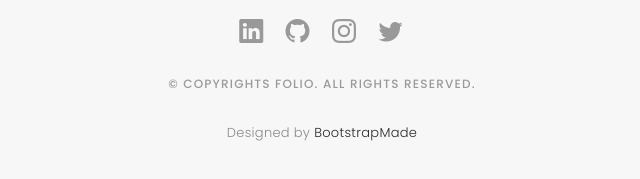
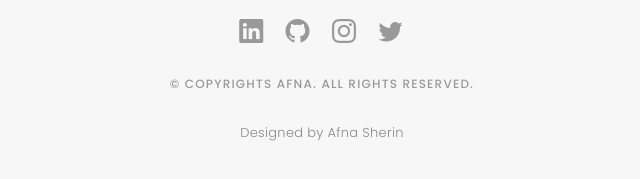
Before and after one commit to afna34/Personal-Website, a plain HTML site: page index.html in a window 1280 px wide. Shown: the part 2313-2492 px from the top of the page, 318-958 px from the left. Drawn offline with nearby package versions, Linux system fonts and the light colour scheme; a web font is replaced by a local one.

Commit message:
initial commit:

```diff
--- a/index.html
+++ b/index.html
@@ -10,7 +10,6 @@
   <meta content="" name="keywords">
 
   <!-- Favicons -->
-  <link href="assets/img/favicon.png" rel="icon">
   <link href="assets/img/apple-touch-icon.png" rel="apple-touch-icon">
 
   <!-- Google Fonts -->
@@ -233,7 +232,7 @@
 
       </div>
 
-      <p>&copy; Copyrights Folio. All rights reserved.</p>
+      <p>&copy; Copyrights Afna. All rights reserved.</p>
 
       <div class="credits">
         <!--
@@ -242,7 +241,7 @@
         Licensing information: https://bootstrapmade.com/license/
         Purchase the pro version with working PHP/AJAX contact form: https://bootstrapmade.com/buy/?theme=Folio
       -->
-        Designed by <a href="https://bootstrapmade.com/">BootstrapMade</a>
+        Designed by Afna Sherin
       </div>
 
     </div>
```
Also changed, not shown: assets/img/avatar.jpg (deleted), assets/img/blog-post-1.jpg (deleted), assets/img/blog-post-2.jpg (deleted), assets/img/blog-post-3.jpg (deleted), assets/img/blog-post-big.jpg (deleted), assets/img/favicon.png (deleted), assets/img/logo.png (deleted), assets/img/me.jpg (deleted), assets/img/portfolio/portfolio-1.jpg (deleted), assets/img/portfolio/portfolio-2.jpg (deleted), assets/img/portfolio/portfolio-3.jpg (deleted), assets/img/portfolio/portfolio-4.jpg (deleted), assets/img/portfolio/portfolio-5.jpg (deleted), assets/img/portfolio/portfolio-6.jpg (deleted), 4 more files.
